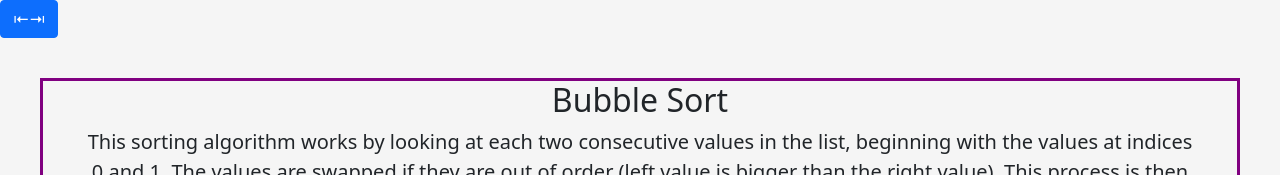
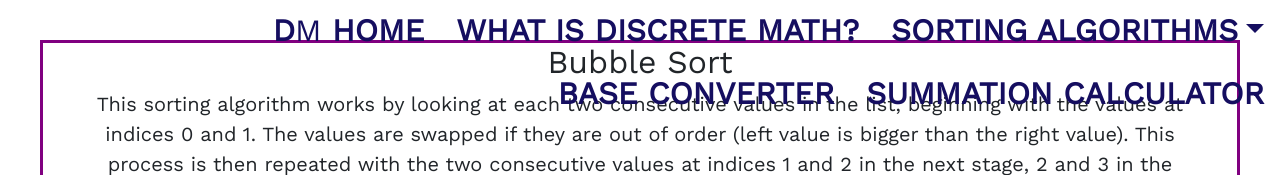
Before and after one commit to rvallely/fe-discrete-maths-exploration, a React (Create React App) app: page /sorting-algorithms/bubble-sort in a window 1280 px wide. Shown: the top 175 px of the page. Built offline with nearby package versions, Linux system fonts and the light colour scheme.

Commit message:
make Nav horizontal

```diff
--- a/src/App.css
+++ b/src/App.css
@@ -1,6 +1,50 @@
+@import url('https://fonts.googleapis.com/css2?family=Work+Sans&display=swap');
+
 body {
-  background: whitesmoke;
+  /* background: white; */
+  font-family: 'Work Sans', sans-serif;
 }
+
+.home-page-font {
+  color: #fdfff4;
+}
+
+.home-page-title {
+  font-size: 220px;
+
+}
+
+.app-font {
+  color: #150e60;
+}
+
+.link-button {
+  background-color: transparent;
+  border: none;
+  cursor: pointer;
+  display: inline;
+  margin: 0;
+  padding: 0;
+}
+
+.app-nav-item {
+  font-size: 31px;
+}
+
+.app-nav {
+  position: fixed;
+  top: 0;
+  left: 0;
+  width: 100%;
+  z-index: 100;
+}
+/* @font-face {
+	font-family: 'Roboto Flex';
+	src: url('RobotoFlex-VF.woff2') format('woff2') tech('variations'),
+	     url('RobotoFlex-VF.woff2') format('woff2-variations');
+	font-weight: 100 1000;
+	font-stretch: 25% 151%;
+} */
 
 .closed {
   height: 0;
@@ -20,9 +64,11 @@ body {
 
 #sorting-algorithm-process {
   text-align: center;
-  border: solid;
-  border-color: aqua;
+  background-color: white;
+  /* border: solid;
+  border-color: aqua; */
 }
+
 
 .node-diagram-container {
   height: calc(100% - 44.50px - 44.50px);
@@ -31,3 +77,20 @@ body {
   border-color: 'yellow';
   position: 'relative';
 }
+
+.home-page-box {
+  /* border: solid;
+  border-color: red; */
+}
+
+.row-box {
+  /* border: solid;
+  border-color:blue; */
+}
+
+img {
+    height: 100%;
+    width: auto;
+    max-width: 100%;
+    display: block;
+}
--- a/src/components/Nav.jsx
+++ b/src/components/Nav.jsx
@@ -1,133 +1,52 @@
-import React, { useState } from 'react';
-import { Link } from 'react-router-dom';
-
+/* eslint-disable semi */
+/* eslint-disable jsx-a11y/anchor-is-valid */
+/* eslint-disable no-unused-vars */
+/* eslint-disable max-len */
+import React from 'react';
 import SortingAlgorithmType from '../types/SortingAlgorithm';
 
 function Nav() {
-  const [subNavOpen, setSubNavOpen] = useState(false);
+  const fontColour = window.location.pathname === '/' ? 'home-page-font' : 'app-font'
+  return (
+    <ul className="nav justify-content-end app-nav">
+      <li className="nav-item">
+        <a className={`nav-link app-nav-item ${fontColour}`} href="/">
+          <strong>D</strong>
+          M
+          {' '}
+          <strong>HOME</strong>
 
-  return (
-    <div>
-      <button
-        className="btn btn-primary"
-        type="button"
-        data-bs-toggle="offcanvas"
-        data-bs-target="#offcanvasExample"
-        aria-controls="offcanvasExample"
-      >
-        ⇤⇥
-      </button>
-
-      <div
-        className="offcanvas offcanvas-start"
-        tabIndex="-1"
-        id="offcanvasExample"
-        aria-labelledby="offcanvasExampleLabel"
-        style={{ maxWidth: '80%' }}
-      >
-        <div className="offcanvas-header">
-          <h5 className="offcanvas-title mb-0" id="offcanvasExampleLabel">Discrete Maths</h5>
-          <button type="button" className="btn-close text-reset" data-bs-dismiss="offcanvas" aria-label="Close" />
+        </a>
+      </li>
+      <li className="nav-item">
+        <a className={`nav-link app-nav-item ${fontColour}`} href="/what-is-discrete-math"><strong>WHAT IS DISCRETE MATH?</strong></a>
+      </li>
+      <li className="nav-item">
+        <a
+          className={`nav-link dropdown-toggle app-nav-item ${fontColour}`}
+          href={window.location.href}
+          id="navbarDropdown"
+          role="button"
+          data-bs-toggle="dropdown"
+          aria-haspopup="true"
+          aria-expanded="false"
+        >
+          <strong>SORTING ALGORITHMS</strong>
+        </a>
+        <div className="dropdown-menu bg-transparent" aria-labelledby="navbarDropdown">
+          {Object.keys(SortingAlgorithmType).map((sortingAlgorithmName) => {
+            const href = `/sorting-algorithms/${SortingAlgorithmType[sortingAlgorithmName].pathName}`;
+            return <a className={`dropdown-item app-nav-item ${fontColour}`} href={href}><strong>{SortingAlgorithmType[sortingAlgorithmName].name.toUpperCase()}</strong></a>;
+          })}
         </div>
-
-        <div className="offcanvas-body">
-          <Link to="/" className="m-1 text-decoration-none" style={{ color: 'black' }}>Home</Link>
-          <br />
-          <Link
-            to="/base-converter"
-            className="m-1 text-decoration-none"
-            style={{ color: 'black' }}
-          >
-            Base converter
-
-          </Link>
-          <br />
-          <Link
-            to="/summation-calculator"
-            className="m-1 text-decoration-none"
-            style={{ color: 'black' }}
-          >
-            Summation calculator
-
-          </Link>
-          <br />
-          <Link
-            onClick={() => {
-              setSubNavOpen(!subNavOpen);
-            }}
-            className="m-1 text-decoration-none"
-            to="/sorting-algorithms"
-            style={{ color: 'black' }}
-          >
-            Sorting Algorithms
-          </Link>
-          <ul className={subNavOpen ? 'open' : 'closed'} style={{ marginBottom: '1px' }}>
-            <li key="nav-bubble-sort">
-              <Link
-                to="/sorting-algorithms/bubble-sort"
-                className="m-1 text-decoration-none"
-                style={{ color: 'black' }}
-              >
-                {SortingAlgorithmType.BUBBLE_SORT.name}
-              </Link>
-            </li>
-            <li key="nav-bubble-sort-faster">
-              <Link
-                to="/sorting-algorithms/bubble-sort-faster"
-                className="m-1 text-decoration-none"
-                style={{ color: 'black' }}
-              >
-                {SortingAlgorithmType.BUBBLE_SORT_FASTER.name}
-              </Link>
-            </li>
-            <li key="nav-selection-sort">
-              <Link
-                to="/sorting-algorithms/selection-sort"
-                className="m-1 text-decoration-none"
-                style={{ color: 'black' }}
-              >
-                {SortingAlgorithmType.SELECTION_SORT.name}
-              </Link>
-            </li>
-            <li key="nav-insertion-sort">
-              <Link
-                to="/sorting-algorithms/insertion-sort"
-                className="m-1 text-decoration-none"
-                style={{ color: 'black' }}
-              >
-                {SortingAlgorithmType.INSERTION_SORT.name}
-              </Link>
-            </li>
-            <li key="nav-merge-sort">
-              <Link
-                to="/sorting-algorithms/merge-sort"
-                className="m-1 text-decoration-none"
-                style={{ color: 'black' }}
-              >
-                {SortingAlgorithmType.MERGE_SORT.name}
-              </Link>
-            </li>
-            <li key="nav-quick-sort">
-              <Link
-                to="/sorting-algorithms/quick-sort"
-                className="m-1 text-decoration-none"
-                style={{ color: 'black' }}
-              >
-                {SortingAlgorithmType.QUICK_SORT.name}
-              </Link>
-            </li>
-          </ul>
-          <Link
-            to="/permutations-and-combinations"
-            className="m-1 text-decoration-none"
-            style={{ color: 'black' }}
-          >
-            Permutations and Combinations
-          </Link>
-          <br />
-        </div>
-      </div>
-    </div>
+      </li>
+      <li className="nav-item">
+        <a className={`nav-link app-nav-item ${fontColour}`} href="/base-converter"><strong>BASE CONVERTER</strong></a>
+      </li>
+      <li className="nav-item">
+        <a className={`nav-link app-nav-item ${fontColour}`} href="/summation-calculator"><strong>SUMMATION CALCULATOR</strong></a>
+      </li>
+    </ul>
   );
 }
 
```
